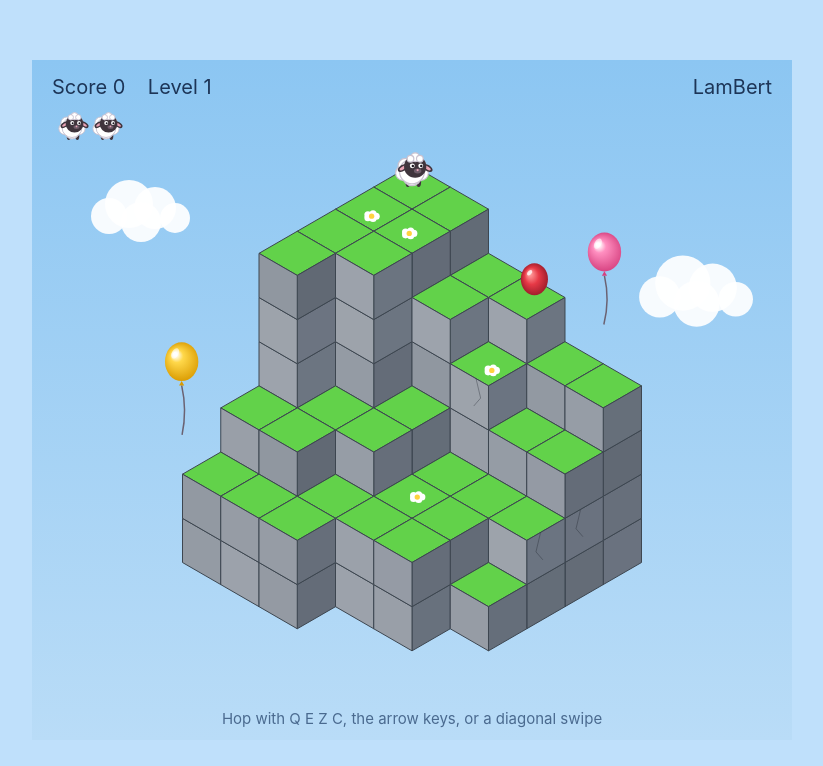
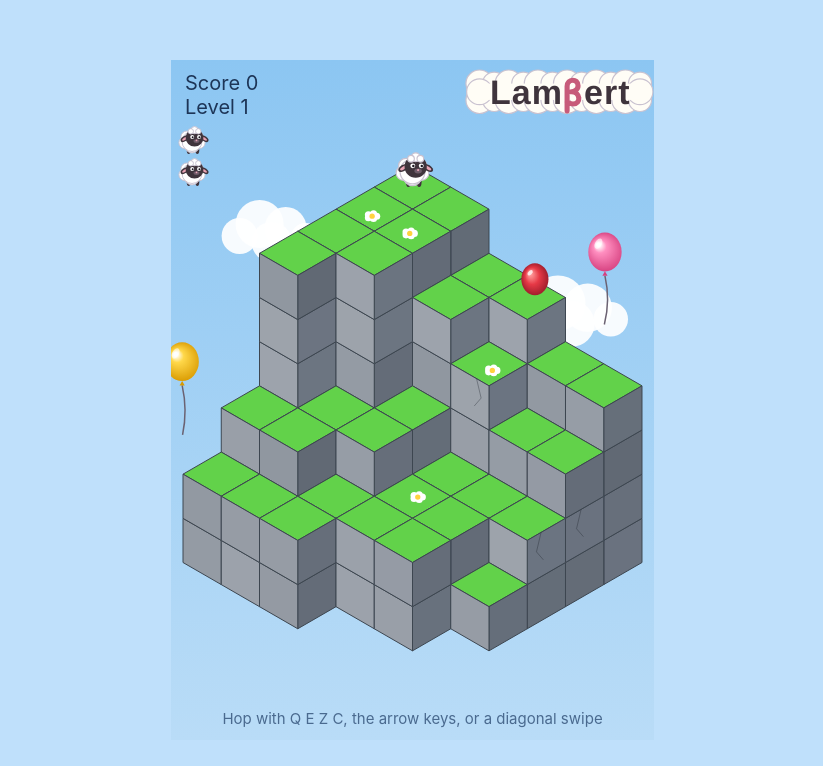
Before and after one commit to jessestone7/games, a plain HTML site: page LamBert/index.html in a window 1280 px wide. Shown: the whole page, without its empty margins (228-1051 px from the left). Drawn offline with Linux system fonts and the light colour scheme.

Commit message:
Refactor game display and scoring logic

```diff
--- a/LamBert/index.html
+++ b/LamBert/index.html
@@ -75,8 +75,8 @@ html,body{touch-action:none;overscroll-behavior:none;-webkit-user-select:none;us
       amount. Hopping to an empty column or off the structure: he falls and loses a life.
    3. Score: 25 per patch eaten, 1,000 per level cleared, 500 when Wolfy follows him off the edge. An extra life
       comes at 8,000 points and then every 14,000 points (22,000, 36,000, ...). He starts with 3 lives: the one
-      in play plus 2 spares, and the spares are shown as little pictures of LamBert under the score (as in
-      the original game), not as a number. Level clear = every column eaten.
+      in play plus 2 spares, and the spares are shown as little pictures of LamBert in a column down the far
+      left edge (as in the original game; a column hides the balloons least), not as a number. Level clear = every column eaten.
    4. As in the original, the rear-most column does NOT count when he starts or respawns there; he must hop
       away and land back on it (hence solvable() requires a way back up to it).
    5. Touching a monster kills him, any of these ways: he lands on it, it lands on him, or they hop toward
@@ -125,7 +125,10 @@ html,body{touch-action:none;overscroll-behavior:none;-webkit-user-select:none;us
      has a daisy), eaten patches turn pale yellowish-green khaki (not dirt brown: 'not a sickly brown'), sides
      are gray rock, LEFT sides lighter and RIGHT sides darker with only slight shade variation per rock, and
      just 2-3 thin cracks on the whole structure. Flat colors and simple shapes so everything stays readable on a
-     small phone screen.
+     small phone screen. The canvas is only as wide as the cube structure plus a small margin (its width is worked
+     out from its fixed height), so the structure fills the width of an iPhone held upright; the score and level
+     text, the 'Lamβert' logo (a joke spelling used ONLY in the logo; everywhere else the name is LamBert; dark letters on a little
+     cloud of wool, with a hand-drawn rose β) and the clouds all stay inside that width.
    - LamBert: chubby and cute, white wool, dark face/ears/legs, big head, turns to face the way he hops (front or
      back view, left or right), stretches in the air, squashes on landing, ears flop. From behind, his body is
      drawn over his head. Wolfy: lean, hungry, scary (long legs and snout, slanted brows, tongue and fang), turns
@@ -168,8 +171,9 @@ const WALK_STEPS = 100 * N * N * N; // random-walk steps used to build each leve
 const LIVES = 3;   // lives at the start, counting the one in play (the other 2 are shown as little lambs)
 
 const cv = document.getElementById('c'), g = cv.getContext('2d');
-const W = cv.width, H = cv.height;
-const A = Math.min((W - 60) / (2 * N * 0.866), (H - 150) / (2 * N)); // cube edge in pixels
+const H = cv.height;   // the height is fixed; the width is worked out from it so the cube structure nearly fills the width
+const A = (H - 150) / (2 * N);   // cube edge in pixels
+const W = Math.round(2 * N * 0.866 * A + 24); cv.width = W;   // canvas width = width of the cube structure plus a small margin
 const OX = W / 2, OY = H / 2 + 30;
 // Project grid point (x,y,z) to the screen. The viewer sits at large x, y, z.
 function P(x, y, z) { return [OX + (x - y) * A * 0.866, OY + (x + y) * A * 0.5 - z * A]; }
@@ -664,7 +668,7 @@ function cloud(x, y, s) {
 }
 function drawSky() {
   g.fillStyle = SKY; g.fillRect(0, 0, W, H);
-  cloud(105, 150, 1); cloud(660, 230, 1.15);   // two still clouds
+  cloud(W * .2, 170, 1); cloud(W * .82, 250, 1.15);   // two still clouds (the cube structure may partly cover them)
 }
 
 // A point on a face given three of its corners: a = bottom-left, b = bottom-right, d = top-left
@@ -772,10 +776,54 @@ function drawPlayer(x, y, still) {   // (x, y) is the point where his feet touch
   g.restore();
 }
 
-// One small picture of LamBert for each spare life (the life being played is not shown), under the score
+// The game's logo, right-aligned at xRight: dark letters on a little cloud of wool, with a rose-colored beta.
+// ("Lamβert" is a joke spelling used only here; everywhere else the name is LamBert.) The Greek letter is drawn
+// by hand so that it matches in every font.
+function drawLogo(xRight, baseY) {
+  const SIZE = 34, CAP = SIZE * .72;   // font size and the height of a capital letter
+  const LETTERS = ['L', 'a', 'm', 'β', 'e', 'r', 't'];
+  const INK = '#3f343c', ROSE = '#c75b7a';   // the same dark as LamBert's face; the beta is rose
+  g.save();
+  g.font = 'bold ' + SIZE + 'px "Avenir Next", "Helvetica Neue", Helvetica, Arial, sans-serif';
+  g.textAlign = 'center'; g.lineJoin = 'round'; g.lineCap = 'round';
+  const widths = LETTERS.map(ch => ch === 'β' ? SIZE * .62 : g.measureText(ch).width + 1);
+  const total = widths.reduce((a, b) => a + b, 0);
+  // the cloud of wool behind the letters: two rows of puffs with a solid band between them
+  const left = xRight - total - 10, right = xRight + 10, midY = baseY - CAP / 2, r1 = SIZE * .4;
+  const n = Math.round((right - left) / (r1 * 1.1));
+  for (let k = 0; k <= n; k++) {
+    const px = left + (right - left) * k / n, pr = r1 * (k % 2 ? .85 : 1);
+    blob(px, midY - r1 * .6, pr, '#fffdf6', '#c9c2d0'); blob(px, midY + r1 * .6, pr, '#fffdf6', '#c9c2d0');
+  }
+  blob(left, midY, r1 * .95, '#fffdf6', '#c9c2d0'); blob(right, midY, r1 * .95, '#fffdf6', '#c9c2d0');
+  g.fillStyle = '#fffdf6'; g.fillRect(left, midY - r1 * .6, right - left, r1 * 1.2);   // hides the lines between the puffs
+  let x = xRight - total;
+  LETTERS.forEach((ch, i) => {
+    g.save(); g.translate(x + widths[i] / 2, baseY);
+    if (ch === 'β') {
+      const w = widths[i] * .8, h = CAP;   // beta: a stem with two bowls, drawn as one thick rounded line
+      g.translate(-w / 2, -h);
+      g.strokeStyle = ROSE; g.lineWidth = SIZE * .15;
+      g.beginPath(); g.moveTo(.15 * w, 1.28 * h); g.lineTo(.15 * w, .28 * h);
+      g.bezierCurveTo(.15 * w, -.05 * h, .8 * w, -.05 * h, .8 * w, .25 * h);
+      g.bezierCurveTo(.8 * w, .42 * h, .55 * w, .5 * h, .4 * w, .5 * h);
+      g.bezierCurveTo(.95 * w, .5 * h, 1.0 * w, 1.0 * h, .5 * w, 1.0 * h);
+      g.bezierCurveTo(.35 * w, 1.0 * h, .25 * w, .97 * h, .15 * w, .92 * h);
+      g.stroke();
+    } else {
+      g.fillStyle = INK; g.fillText(ch, 0, 0);
+    }
+    g.restore();
+    x += widths[i];
+  });
+  g.restore();
+}
+
+// One small picture of LamBert for each spare life (the life being played is not shown), in a column down the far
+// left edge, as in the original game. A column there hides the balloons least.
 function drawLives() {
   for (let n = 0; n < lives - 1; n++) {
-    g.save(); g.translate(40 + n * 34, 80); g.scale(.8, .8); drawPlayer(0, 0, true); g.restore();
+    g.save(); g.translate(21, 94 + n * 32); g.scale(.8, .8); drawPlayer(0, 0, true); g.restore();
   }
 }
 
@@ -817,16 +865,18 @@ function draw() {
   actors.sort((a, b) => a.d - b.d);   // farthest first
   actors.forEach(a => a.draw());
   g.fillStyle = '#1d3557'; g.font = '20px -apple-system,Helvetica,Arial,sans-serif'; g.textAlign = 'left';
-  g.fillText('Score ' + score.toLocaleString('en-US') + '    Level ' + level, 20, 34);
-  g.textAlign = 'right'; g.fillText('LamBert', W - 20, 34);
+  g.fillText('Score ' + score.toLocaleString('en-US'), 14, 30);
+  g.fillText('Level ' + level, 14, 54);
+  drawLogo(W - 24, 44);
   drawLives();
-  if (noticeT > 0) { g.textAlign = 'center'; g.fillStyle = '#b4531a'; g.font = 'bold 28px -apple-system,Helvetica,Arial,sans-serif'; g.fillText(notice, W / 2, 110); }
+  if (noticeT > 0) { g.textAlign = 'center'; g.fillStyle = '#b4531a'; g.font = 'bold 28px -apple-system,Helvetica,Arial,sans-serif'; g.lineWidth = 5; g.strokeStyle = '#ffffff'; g.strokeText(notice, W / 2, 215); g.fillText(notice, W / 2, 215); }
   g.textAlign = 'center'; g.fillStyle = '#4a6a8f'; g.font = '15px -apple-system,Helvetica,Arial,sans-serif';
   g.fillText('Hop with Q E Z C, the arrow keys, or a diagonal swipe', W / 2, H - 16);
   if (over || msg) {
     g.fillStyle = '#b4531a'; g.font = 'bold 40px -apple-system,Helvetica,Arial,sans-serif';
-    g.fillText(over ? 'Game over' : msg, W / 2, 70);
-    if (over) { g.font = '18px -apple-system,Helvetica,Arial,sans-serif'; g.fillText('Press Space or tap to play again', W / 2, 100); }
+    g.lineWidth = 6; g.lineJoin = 'round'; g.strokeStyle = '#ffffff'; g.strokeText(over ? 'Game over' : msg, W / 2, 150);
+    g.fillText(over ? 'Game over' : msg, W / 2, 150);
+    if (over) { g.font = '18px -apple-system,Helvetica,Arial,sans-serif'; g.lineWidth = 4; g.strokeText('Press Space or tap to play again', W / 2, 182); g.fillText('Press Space or tap to play again', W / 2, 182); g.lineJoin = 'miter'; }
   }
 }
 
```
